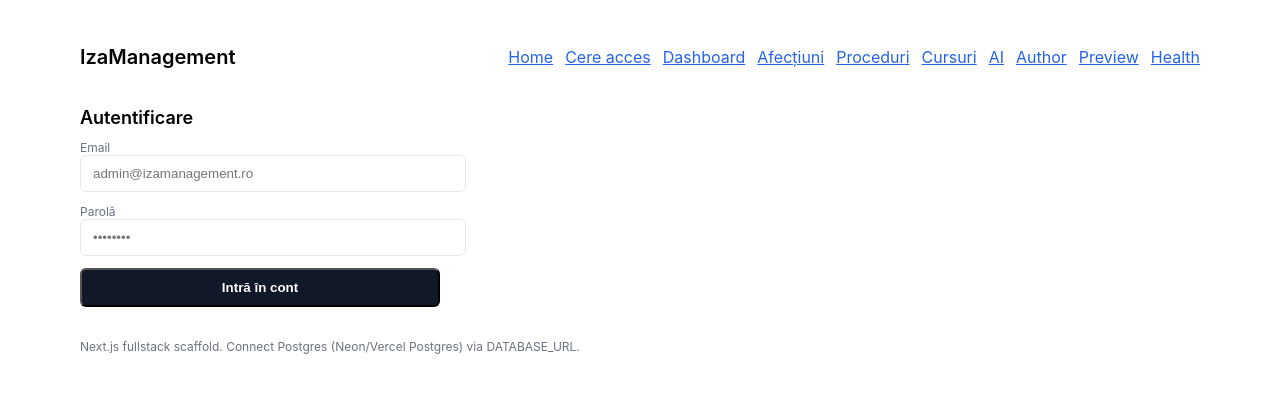
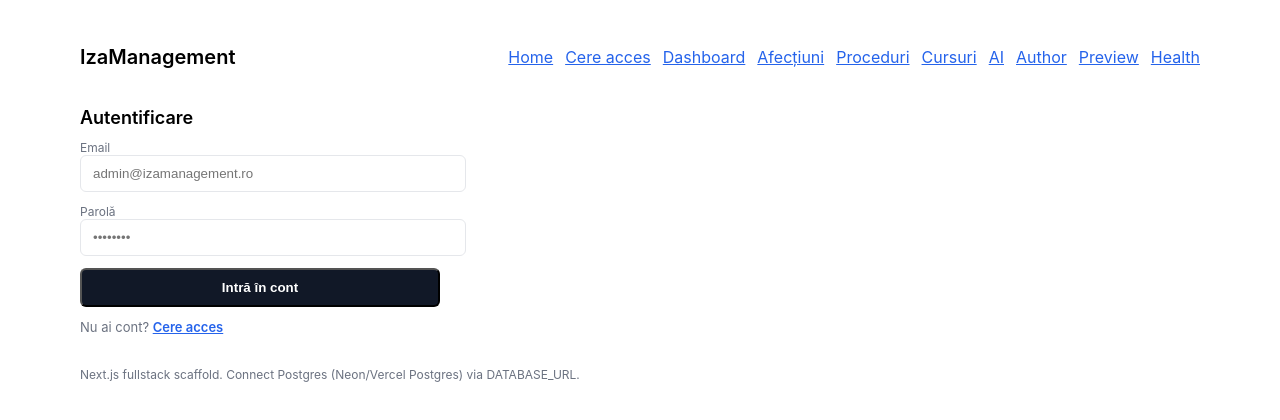
Before and after one commit to xrmvlad3-create/vladz, a Next.js app in the folder apps/web/: page /login in a window 1280 px wide. Shown: the top 420 px of the page. Built offline with nearby package versions, Linux system fonts and the light colour scheme.

Commit message:
feat: add access request link to login page
Co-authored-by: Genie <genie@cosine.sh>

```diff
--- a/apps/web/src/app/login/page.tsx
+++ b/apps/web/src/app/login/page.tsx
@@ -66,6 +66,10 @@ export default function LoginPage() {
           Intră în cont
         </button>
       </form>
+
+      <div style={{ marginTop: 12, color: "#6b7280", fontSize: 13 }}>
+        Nu ai cont? <a href="/request-access" style={{ color: "#2563eb", fontWeight: 600 }}>Cere acces</a>
+      </div>
     </main>
   );
 }
```
